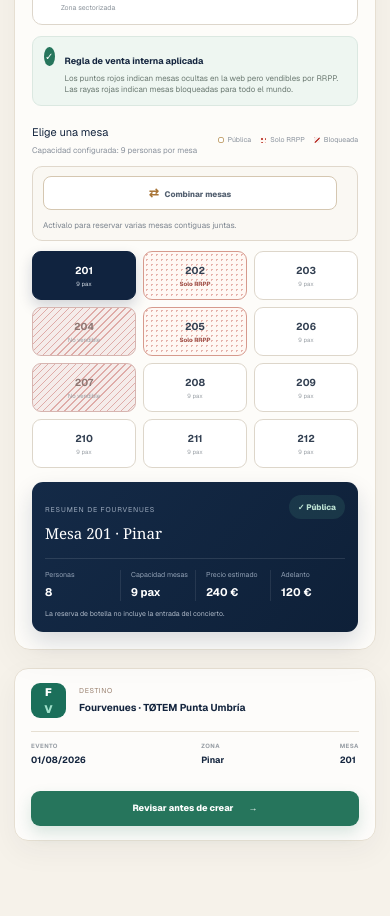
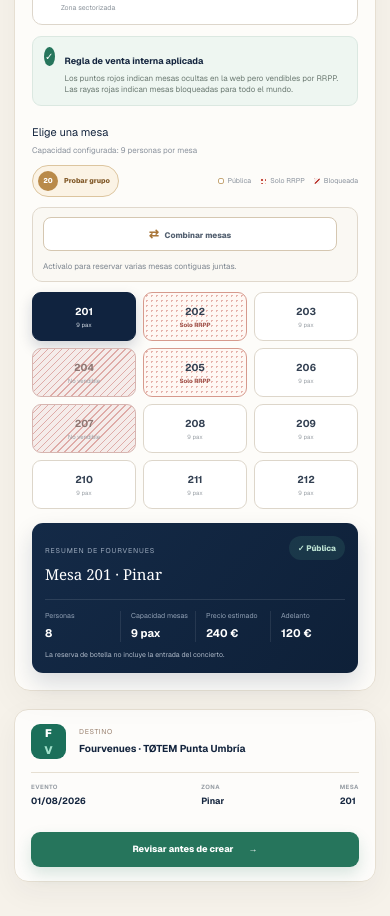
Before and after one commit to joseegarciadiaz9/app-reservas-club, a Next.js app: page / in a window 390 px wide. Shown: the part 1580-2496 px from the top of the page. Before the commit the page ends 2455 px from the top, so only its background shows below. Built offline with nearby package versions, Linux system fonts and the light colour scheme.

Commit message:
Add large group combination demo

```diff
--- a/app/globals.css
+++ b/app/globals.css
@@ -115,6 +115,10 @@ button { cursor: pointer; }
 .table-heading { display: flex; justify-content: space-between; gap: 12px; margin: 18px 0 10px; }
 .table-heading h3 { font-size: 11px; }
 .table-heading p { margin-top: 3px; color: #8a929c; font-size: 8px; }
+.table-heading-actions { display: flex; align-items: center; gap: 10px; }
+.demo-button { display: flex; align-items: center; gap: 6px; border: 1px solid #dcc59f; border-radius: 999px; padding: 5px 8px 5px 5px; color: #805827; background: #fbf3e5; font-size: 7px; font-weight: 800; }
+.demo-button span { width: 20px; height: 20px; border-radius: 50%; display: grid; place-items: center; color: #fff; background: var(--gold); font-size: 7px; }
+.demo-button:hover { border-color: #b88a4f; background: #f7e9d2; }
 .legend { display: flex; align-items: center; gap: 9px; color: #8a929c; font-size: 7px; }
 .legend span { display: flex; align-items: center; gap: 4px; }
 .legend i { width: 6px; height: 6px; border-radius: 2px; }
@@ -249,6 +253,8 @@ button { cursor: pointer; }
   .zone-selector { grid-template-columns: 1fr; }
   .zone-selector.five-zones { grid-template-columns: 1fr; }
   .table-grid { grid-template-columns: repeat(3, 1fr); }
+  .table-heading { display: block; }
+  .table-heading-actions { margin-top: 9px; justify-content: space-between; }
   .combine-control { grid-template-columns: 1fr auto; }
   .combine-control p { grid-column: 1 / -1; grid-row: 2; }
   .send-bar { grid-template-columns: 35px 1fr; }
--- a/app/page.tsx
+++ b/app/page.tsx
@@ -30,6 +30,19 @@ const initialRequest = `*TØTEM*
 *Zona preferida:* Zona Pinar (Arriba)
 *Hora de llegada:* 18:00
 *Nº de botellas:* 3`;
+
+const largeGroupRequest = `*TØTEM*
+*Formulario de reserva*
+
+*Fecha:* 01/08/2026
+*Un nombre y apellidos:* Grupo de prueba TØTEM
+*Nº de personas:* 20
+*Teléfono:* 600000000
+*Correo Electrónico:* prueba@totem.es
+*Zona preferida:* Pinar
+*Hora de llegada:* 18:00
+*Nº de botellas:* 5
+*Observaciones:* Prueba interna de mesas combinadas`;
 
 const defaultDraft: BookingDraft = {
   date: "01/08/2026",
@@ -249,6 +262,17 @@ export default function Home() {
     setParsed(true);
   }
 
+  function loadLargeGroupDemo() {
+    const result = parseRequest(largeGroupRequest, draft);
+    setRawRequest(largeGroupRequest);
+    setDraft(result.draft);
+    setDetectedFields(result.detected);
+    setCombineMode(true);
+    setSelectedTables(suggestedCombination(result.draft.zone, result.draft.people));
+    setParsed(true);
+    setReviewOpen(false);
+  }
+
   return (
     <main className="app-shell">
       <aside className="sidebar">
@@ -350,7 +374,7 @@ export default function Home() {
               <span>✓</span><div><b>Regla de venta interna aplicada</b><p>Los puntos rojos indican mesas ocultas en la web pero vendibles por RRPP. Las rayas rojas indican mesas bloqueadas para todo el mundo.</p></div>
             </div>
 
-            <div className="table-heading"><div><h3>Elige una mesa</h3><p>Capacidad configurada: {tableCapacity} personas por mesa</p></div><div className="legend"><span><i className="free" />Pública</span><span><i className="internal" />Solo RRPP</span><span><i className="busy" />Bloqueada</span></div></div>
+            <div className="table-heading"><div><h3>Elige una mesa</h3><p>Capacidad configurada: {tableCapacity} personas por mesa</p></div><div className="table-heading-actions"><button type="button" className="demo-button" onClick={loadLargeGroupDemo}><span>20</span> Probar grupo</button><div className="legend"><span><i className="free" />Pública</span><span><i className="internal" />Solo RRPP</span><span><i className="busy" />Bloqueada</span></div></div></div>
             <div className={`combine-control ${draft.people > tableCapacity ? "recommended" : ""}`}>
               <button type="button" className={combineMode ? "combine-button active" : "combine-button"} onClick={toggleCombineMode} aria-pressed={combineMode}>
                 <span>⇄</span> Combinar mesas
```
